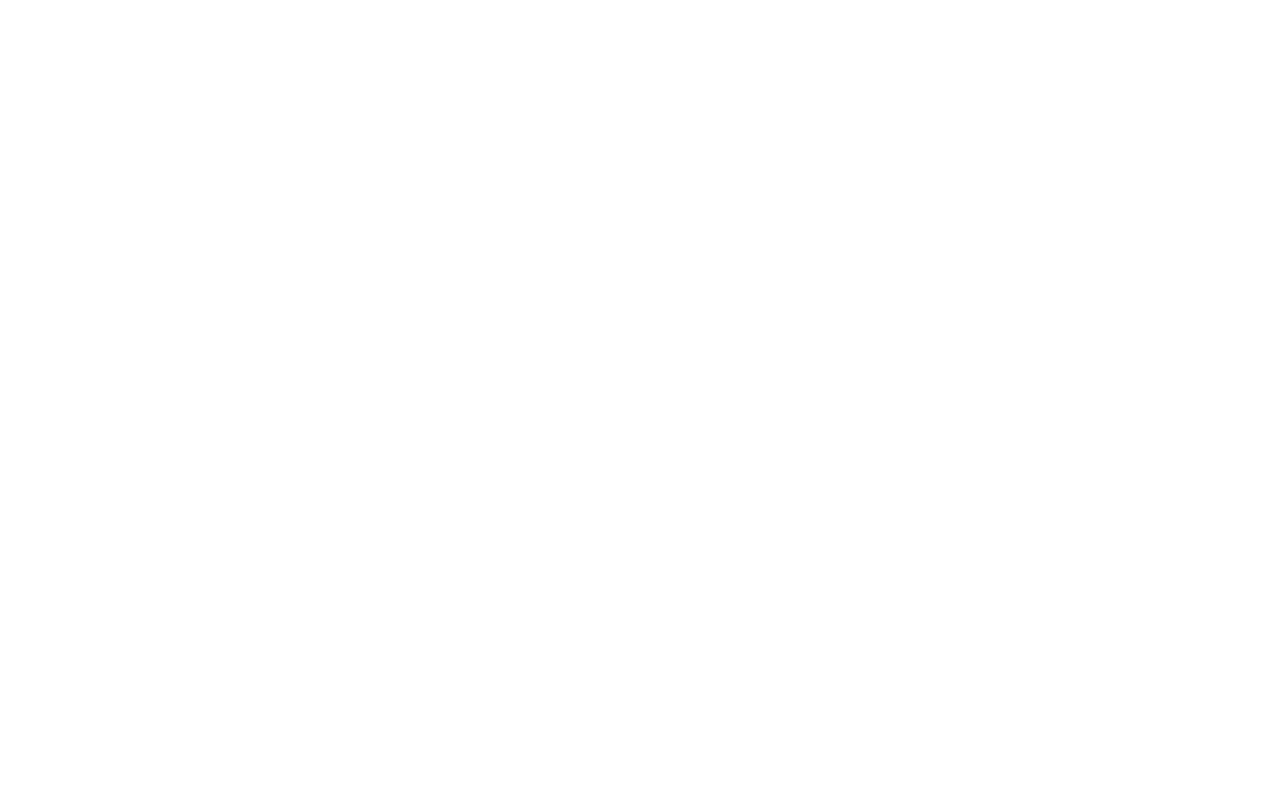
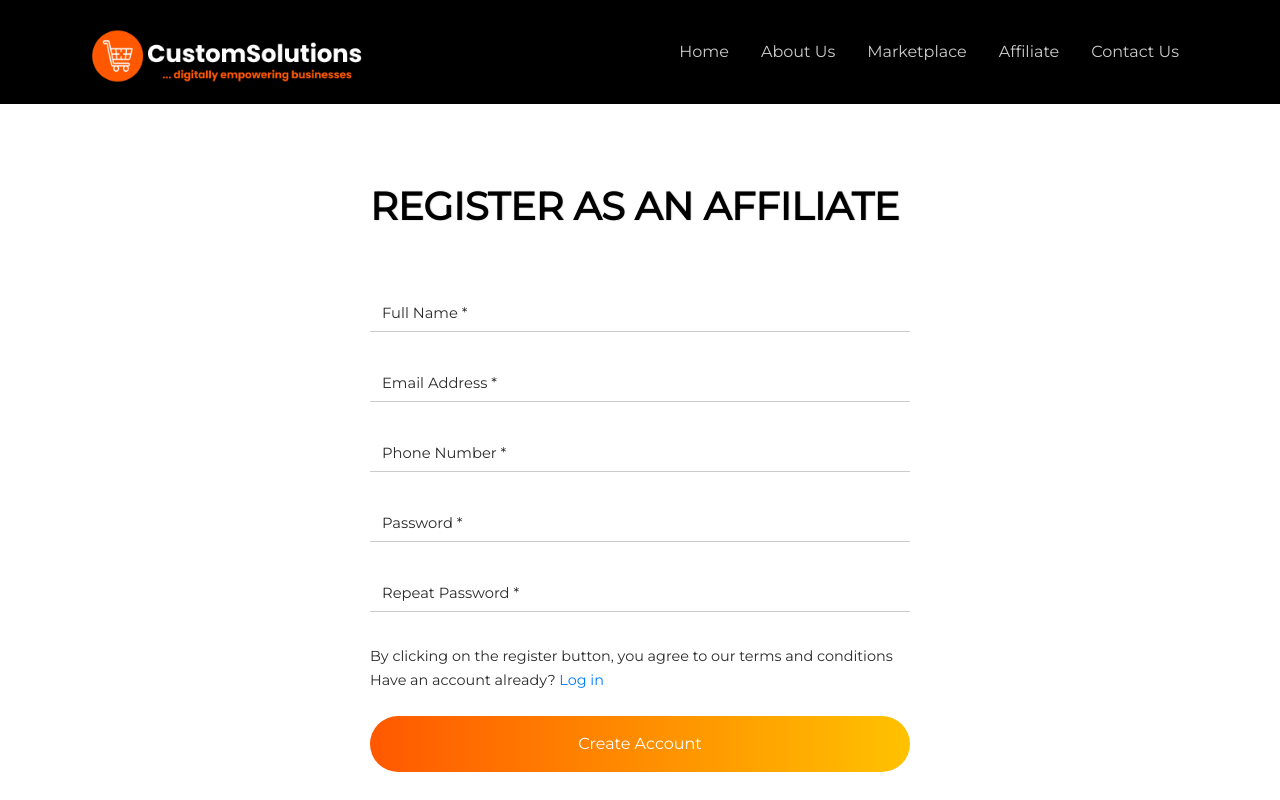
Before and after one commit to Achilles45/customsolutions, a Vue app: page /affiiate/register in a window 1280 px wide. Shown: the top 800 px of the page. Built offline with nearby package versions, Linux system fonts and the light colour scheme; no server answers.

Commit message:
Added the affiliate register page

```diff
--- a/src/router/index.js
+++ b/src/router/index.js
@@ -10,6 +10,7 @@
 import Inventory from '../views/Inventory'
 import Contact from '../views/Contact'
 import Affiliate from '../views/Affiliate'
+import Register from '../views/Register'
 
 Vue.use(VueRouter)
 
@@ -72,6 +73,11 @@
     name: 'Affiliate',
     component: Affiliate
   },
+  {
+    path: '/affiiate/register',
+    name: 'Register',
+    component: Register
+  },
 ]
 
 const router = new VueRouter({
--- a/src/views/Affiliate.vue
+++ b/src/views/Affiliate.vue
@@ -61,7 +61,7 @@
 }
 .affiliate__body{
     padding-top: 6rem;
-    padding-bottom: 4rem;
+    padding-bottom: 5rem;
         .image__holder::after{
         content: "";
         width: 200px;
@@ -123,7 +123,8 @@
        display: none !important;
    }
    .affiliate__body{
-       padding: 3rem 0 !important;
+       padding-top: 3rem !important;
+       padding-bottom: 3rem !important;
        h2{
            padding-top: 2rem;
            font-size: 2rem !important;
--- /dev/null
+++ b/src/views/Register.vue
@@ -0,0 +1,92 @@
+<template>
+  <div class="register">
+    <Navbar />
+    <div class="register__content">
+        <div class="container">
+            <div class="row">
+            <div class="col-md-3"></div>
+            <div class="col-md-6">
+                <h1>Register as an affiliate</h1>
+                <form action="">
+                    <div class="form-group">
+                        <input type="text" class="form-control" placeholder="Full Name *">
+                    </div>
+                     <div class="form-group">
+                        <input type="text" class="form-control" placeholder="Email Address *">
+                    </div>
+                     <div class="form-group">
+                        <input type="tel" class="form-control" placeholder="Phone Number *">
+                    </div>
+                     <div class="form-group">
+                        <input type="password" class="form-control" placeholder="Password *">
+                    </div>
+                     <div class="form-group">
+                        <input type="password" class="form-control" placeholder="Repeat Password *">
+                    </div>
+                    <small>By clicking on the register button, you agree to our terms and conditions</small><br>
+                    <small>Have an account already? <router-link to="/affiliates/login">Log in</router-link></small><br><br>
+                    <button type="submit" class="register__btn">Create Account</button>
+                </form>
+            </div>
+            <div class="col-md-3"></div>
+        </div>
+        </div>
+    </div>
+    <Footer />
+  </div>
+</template>
+
+<script>
+import Navbar from "@/components/Navbar.vue"
+import Footer from "@/components/Footer.vue"
+export default {
+    components:{
+        Navbar,
+        Footer
+    }
+}
+</script>
+
+<style lang="scss" scoped>
+@import '../assets/styles/_colors';
+.register__content{
+    padding: 5rem 0;
+    h1{
+        font-weight: bolder;
+        color: #000;;
+        font-size: 2.4rem;
+        text-transform: uppercase;
+        text-shadow: 0.01em 0.01em 0.03em rgba(0,0,0,.5);
+    }
+    form{
+        margin-top: 2rem;
+        padding: 2rem 0rem;
+        input{
+            border-radius: 0px;
+            border:none;
+            box-shadow: none;
+            border-bottom: 1px solid #ccc;
+            margin-bottom: 2rem;
+            &::placeholder{
+                color: #2b2b2b;
+                font-size: .92rem;
+            }
+        }
+        small{
+            color: #2b2b2b;
+            font-size: .9rem;
+        }
+        .register__btn{
+             background: linear-gradient(to right, $secondary-color , $tertiary-color);
+             border: none;
+             padding: 1rem 2rem;
+             border-radius: 50px;
+             width: 100%;
+             color: #fff;
+             &:hover{
+                 background: $tertiary-color;
+             }
+        }
+    }
+}
+</style>
```
